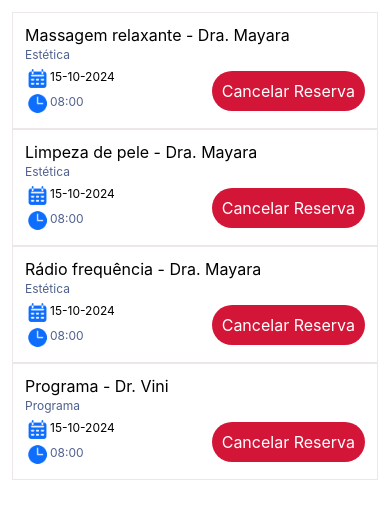
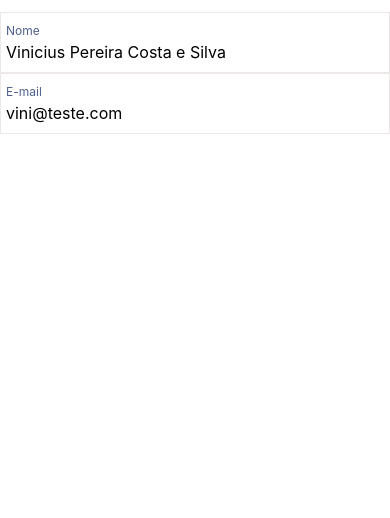
Before and after one commit to Vinipcsl/app-agendamento, a React Native app: screen / in a window 390 px wide. Shown: the top 518 px of the page. Built offline with nearby package versions, Linux system fonts and the light colour scheme.

Commit message:
Finalizado as telas mobiles

```diff
--- a/App.js
+++ b/App.js
@@ -2,12 +2,13 @@ import Loginn from "./src/Screens/login/login";
 import Account from "./src/Screens/account/account"
 import Home from "./src/Screens/home/home.jsx";
 import Calendario from "./src/Screens/calendar/calendario.jsx";
+import Profile from "./src/Screens/profile/profile.jsx";
 
  function App() {
 
   return < >
 
-        <Calendario />
+        <Profile />
     </>
 
 }
--- a/src/Screens/profile/profile.jsx
+++ b/src/Screens/profile/profile.jsx
@@ -0,0 +1,18 @@
+import { View, Text } from "react-native";
+import {styles} from "./profile.style";
+
+export default function Profile() {
+    return <View style={styles.container}>
+
+                <View style={styles.item}>
+                    <Text style={styles.nome}>Nome</Text>
+                    <Text style={styles.texto}>Vinicius Pereira Costa e Silva</Text>
+                </View>
+
+                <View style={styles.item}>
+                    <Text style={styles.nome}>E-mail</Text>
+                    <Text style={styles.texto}>vini@teste.com</Text>
+                </View>
+
+          </View>
+}
--- a/src/Screens/profile/profile.style.js
+++ b/src/Screens/profile/profile.style.js
@@ -0,0 +1,35 @@
+import { Colors, Font_Syze } from "../../constants/theme";
+
+export const styles = {
+
+    container:{
+        flex: 1,
+        backgroundColor: Colors.white,
+        paddingTop: 12,
+    },
+
+    item:{
+        borderWidth: 1,
+        borderColor: Colors.gray,
+        paddingLeft: 5,
+        paddingTop: 10,
+        paddingBottom: 10,
+
+    },
+
+    texto:{
+        fontSize: Font_Syze.md,
+        color: Colors.black,
+
+    },
+
+    nome:{
+        fontSize: Font_Syze.sm,
+        color: Colors.blue,
+        marginBottom: 4,
+    }
+
+
+
+
+}
```
